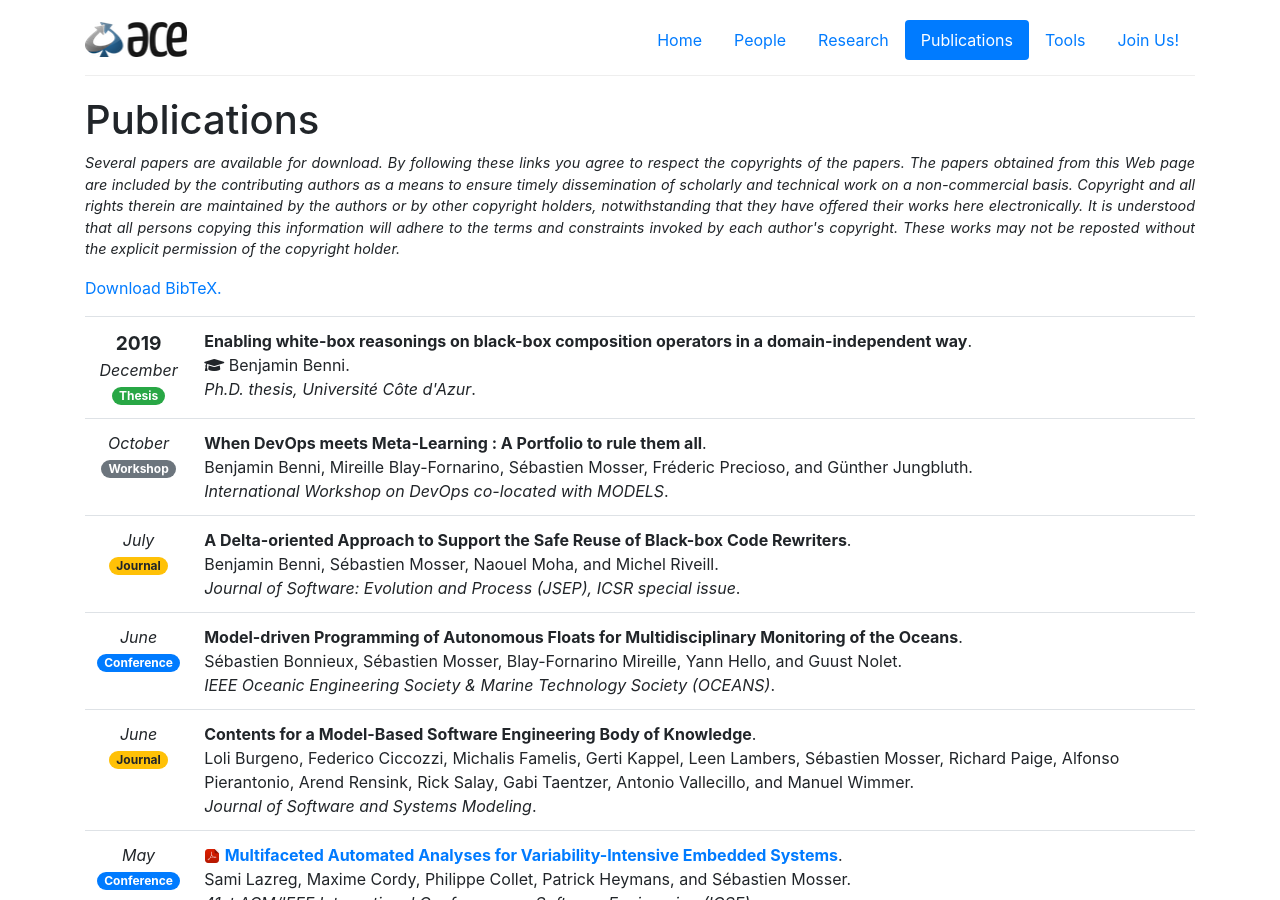
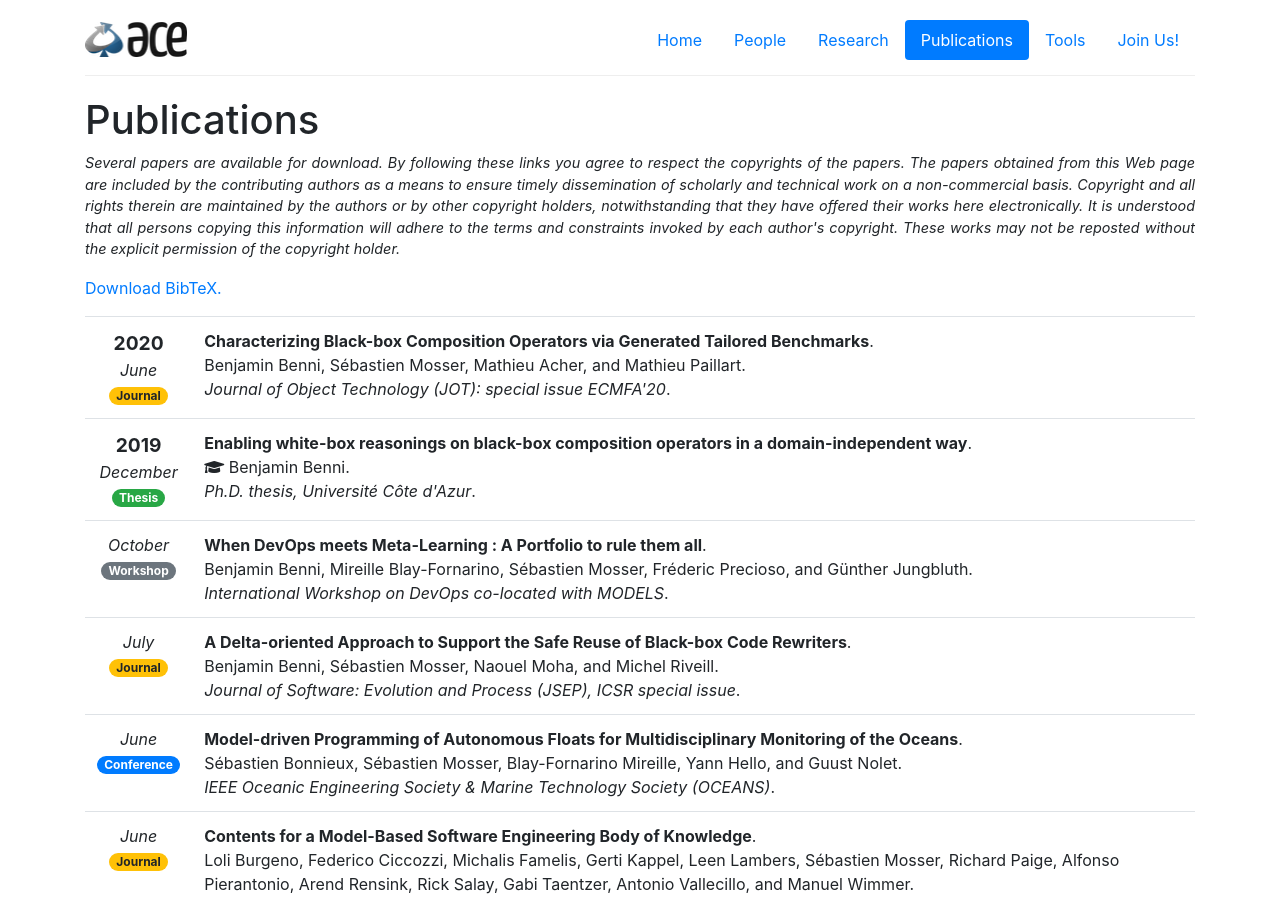
Before and after one commit to ace-design/ace-design.github.io, a Jekyll site: the page built from publications.html, in a window 1280 px wide and 900 px high. Built offline with Jekyll 4.4.1, drawn with Linux system fonts in a browser that asks for light colours; nearby versions of some CDN libraries.

```diff
--- a/_config.yml
+++ b/_config.yml
@@ -25,6 +25,8 @@ roles:
     name: Collaborators
   - key: alum
     name: Alumni
+  - key: cat
+    name: Cats
 
 # Number of news stories on the front page.
 front_page_news: 4
--- a/_includes/pubs.html
+++ b/_includes/pubs.html
@@ -3,6 +3,31 @@
 <tbody>
 
 
+	<tr>
+		<td class="text-center">
+			<span class="date">
+
+
+				<big><strong>2020</strong></big><br />
+
+
+				<em>June</em><br />
+			<span class="badge badge-pill badge-warning">Journal</span>
+
+		</span>
+		</td>
+		<td class="publication">
+			<span class="pubtitle">
+				<strong>Characterizing Black-box Composition Operators via Generated Tailored Benchmarks</strong>.
+			</span><br />
+			<span class="authors">
+
+				Benjamin Benni, Sébastien Mosser, Mathieu Acher, and Mathieu Paillart.
+			</span><br />
+			<em><span class="venuetype"></span><span class="venue">Journal of Object Technology (JOT): special issue ECMFA'20</span></em>.
+
+		</td>
+	</tr>
 	<tr>
 		<td class="text-center">
 			<span class="date">
--- a/index.html
+++ b/index.html
@@ -5,7 +5,7 @@ notitle: true
 
 # groups of columns of {roles: list, width: num, image: bool}
 role-tables:
-- - roles: [faculty, postdoc, staff]
+- - roles: [faculty, postdoc, staff,cat]
     width: 4
     image: true
   - roles: [grad]
@@ -67,7 +67,7 @@ role-tables:
 </section>
 
 <div id="people">
-    <h2>People</h2>
+    <h2>Team Members</h2>
     {% for role-table in page.role-tables %}
         <section class="people row justify-content-between">
             {% for role-column in role-table %}
```
Also changed, not shown: _data/people.yml (+48 -17 lines), _posts/2020-04-14-devops.md (added, +7 -0 lines), _posts/2020-04-21-ecmfa.md (added, +7 -0 lines), _posts/2020-05-04-interns.md (added, +7 -0 lines), bib/pubs.bib (+9 -0 lines), img/cats/jinx.png (added), img/cats/ravioli.png (added), img/people/vouters.png (added).
